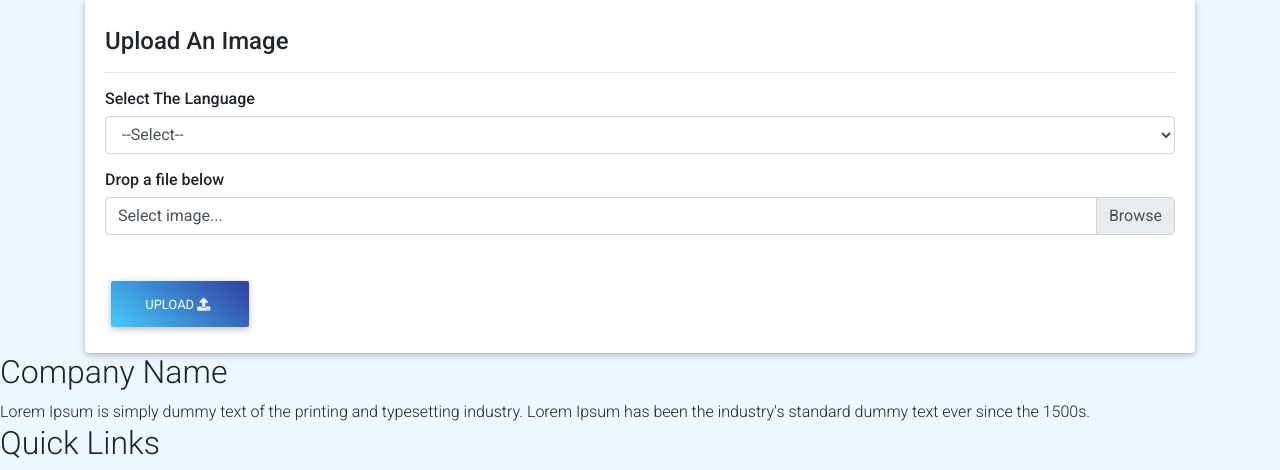
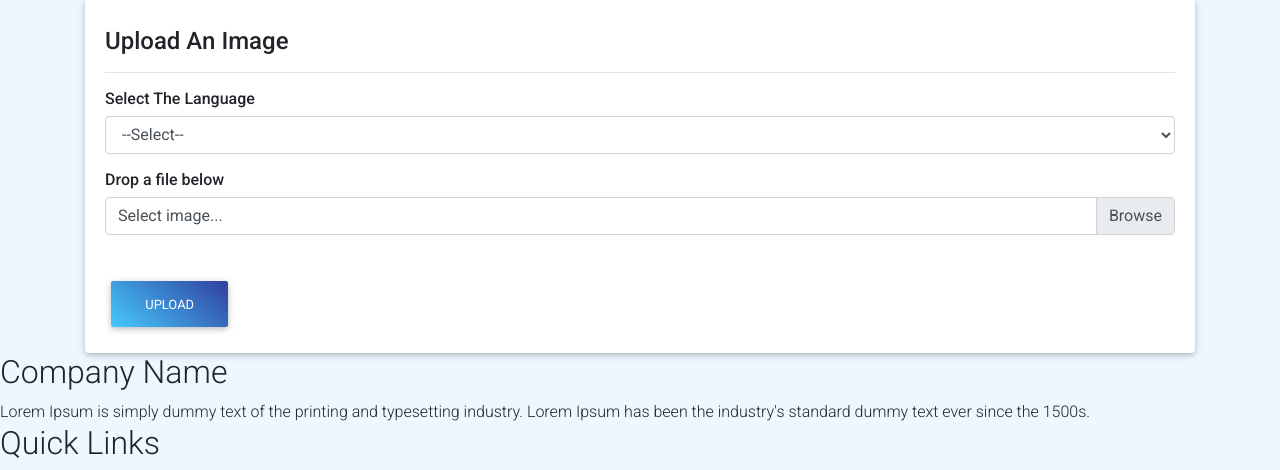
Before and after one commit to itsprathvi/OCR_BOX, a Flask app: page / in a window 1280 px wide. Shown: the part 287-757 px from the top of the page. Run offline with Flask 2, Linux system fonts and the light colour scheme; some libraries are stand-ins or nearby versions; some web fonts are replaced.

Commit message:
Update upload_image.html

```diff
--- a/templates/upload_image.html
+++ b/templates/upload_image.html
@@ -93,7 +93,7 @@
                                 <div class="croper">
                                     <img id="file-ip-1-preview" src="" style="position: relative; left:50%; transform: translateX(-50%);max-width: 500px;max-height:300px;">
                                 </div>
-                                <button type="submit" id="give" class="btn blue-gradient waves-effect" onclick="loadingDisplay()">UPLOAD  <i class="fas fa-upload mr-1"></i></button>
+                                <button type="submit" id="give" class="btn blue-gradient waves-effect" onclick="loadingDisplay()">UPLOAD </button>
                             </form>
                         </div>
                     </div>
@@ -108,8 +108,9 @@
         <link href="https://fonts.googleapis.com/css2?family=Zen+Dots&display=swap" rel="stylesheet">
         <div id="loader">
         </div>
+    {% endif %}
 
-    {% endif %}
     <script src="{{url_for('static', filename='js/upload_image.js')}}"></script>
     <link rel="stylesheet" href="{{url_for('static', filename='css/upload_image.css')}}">
+
 {% endblock %}
```
